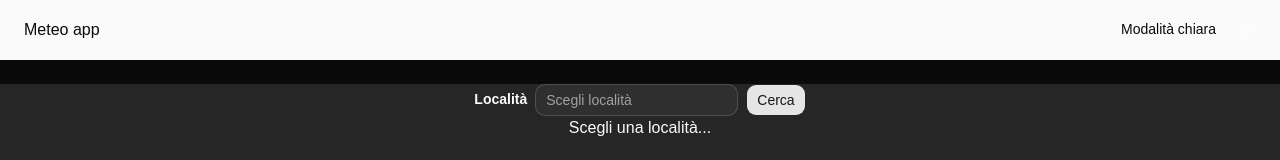
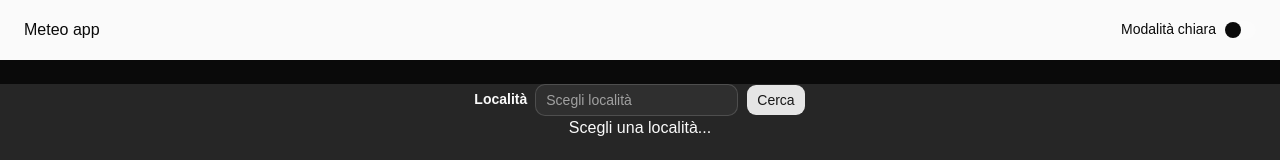
Before and after one commit to ThomasN89-Dev/meteo-app, a React (Vite) app: page / in a window 1280 px wide. Shown: the top 160 px of the page. Built offline with nearby package versions, Linux system fonts and the light colour scheme.

Commit message:
fix: switch visibility in light mode

```diff
--- a/src/components/custom/Header.tsx
+++ b/src/components/custom/Header.tsx
@@ -34,6 +34,7 @@ function Header({ title }: HeaderProps) {
         </FieldLabel>
         <Switch
           id="switch-theme"
+          className="data-unchecked:bg-background/30 data-checked:bg-background/50 [&_[data-slot=switch-thumb]]:bg-background"
           onCheckedChange={() => dispatch({ type: "TOGGLE_THEME" })}
         />
         <FieldLabel
```
